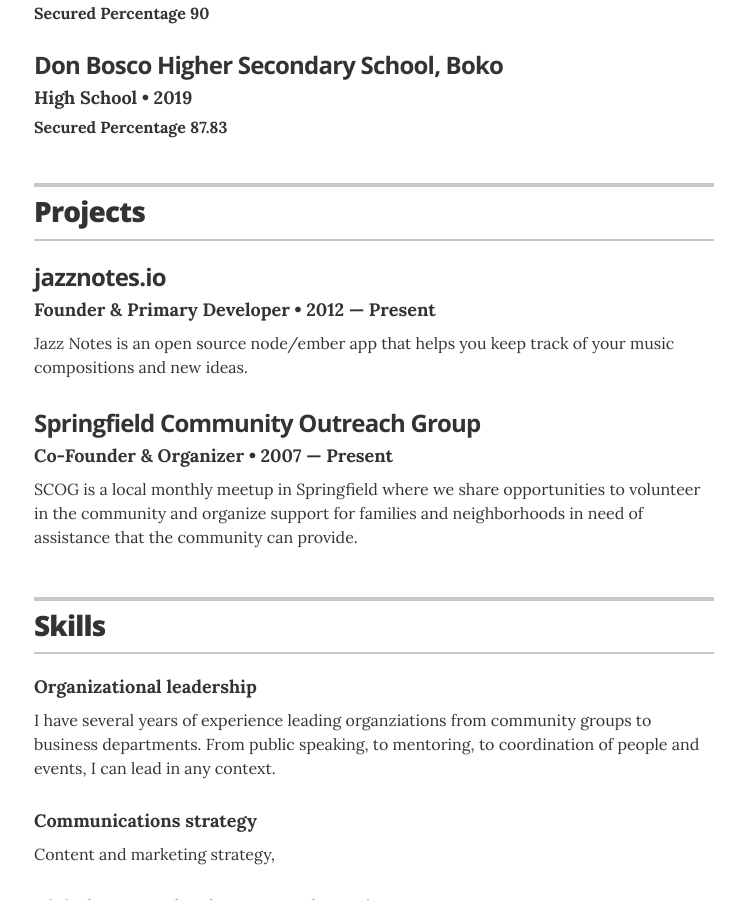
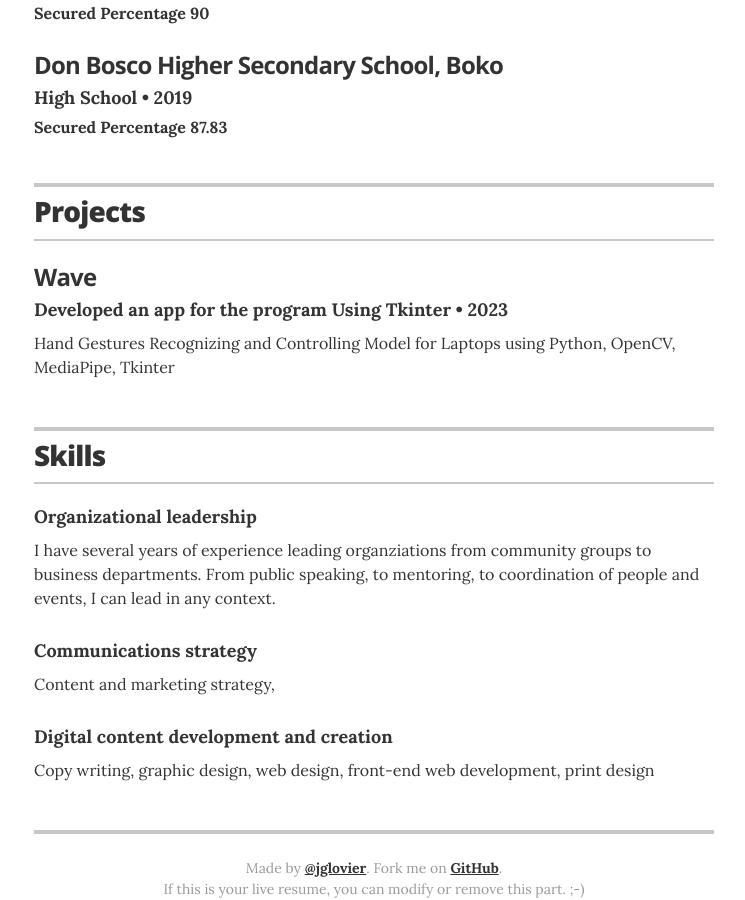
Before and after one commit to Rajpratim-mahanta/Resume, a Jekyll site: the page built from index.html, in a window 1280 px wide and 900 px high, scrolled down 1180 px. Shown: the whole window, without its empty margins (266-1011 px from the left). Built offline with Jekyll 4.4.1, drawn with Linux system fonts in a browser that asks for light colours.

Commit message:
Update projects.yml

```diff
--- a/_data/projects.yml
+++ b/_data/projects.yml
@@ -2,15 +2,14 @@
 # uncomment the urls if you wish to display them, and add your own URL
 
 # jazznotes.io
-- project: jazznotes.io
-  role: Founder & Primary Developer
-  duration: 2012 &mdash; Present
+- project: Wave
+  role: Developed an app for the program Using Tkinter
+  duration: 2023
   # url: "#"
-  description: Jazz Notes is an open source node/ember app that helps you keep track of your music compositions and new ideas.
-
+  description: Hand Gestures Recognizing and Controlling Model for Laptops using Python, OpenCV, MediaPipe, Tkinter
 # Springfield Community Outreach Group
-- project: Springfield Community Outreach Group
-  role: Co-Founder & Organizer
-  duration: 2007 &mdash; Present
-  # url: "#"
-  description: SCOG is a local monthly meetup in Springfield where we share opportunities to volunteer in the community and organize support for families and neighborhoods in need of assistance that the community can provide.
+# - project: Springfield Community Outreach Group
+#   role: Co-Founder & Organizer
+#   duration: 2007 &mdash; Present
+#   # url: "#"
+#   description: SCOG is a local monthly meetup in Springfield where we share opportunities to volunteer in the community and organize support for families and neighborhoods in need of assistance that the community can provide.
```
